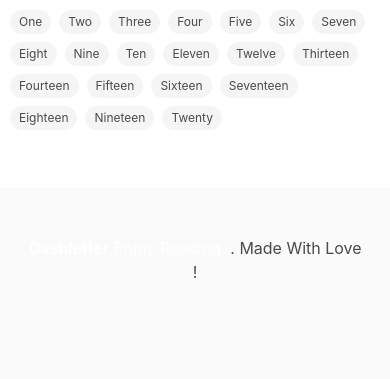
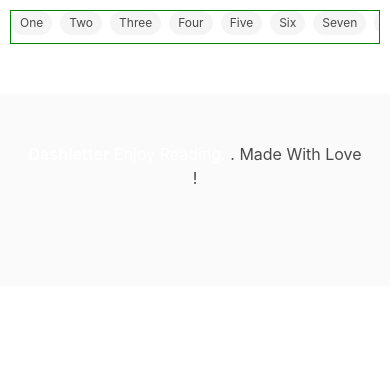
Before and after one commit to VisheshKumarDubey/thedashletter, a PHP site: page /pages/home.html in a window 390 px wide. Shown: the part 52-431 px from the top of the page. Run offline with PHP 8.4, Linux system fonts and the light colour scheme; some libraries are stand-ins or nearby versions.

```diff
--- a/pages/home.html
+++ b/pages/home.html
@@ -12,8 +12,6 @@
     <link rel="stylesheet" href="../styles/home.css">
     <script defer src="https://use.fontawesome.com/releases/v5.0.7/js/all.js"></script>
     <script defer src="https://use.fontawesome.com/releases/v5.3.1/js/all.js"></script>
-    <!-- <script type="module" src="../index.js"></script> -->
-    <!-- <link rel="stylesheet" href="../debugger.css"> -->
     <script type="text/javascript" src="../scripts/scripts.js"></script>
     <script type="module" src="../scripts/home.js"></script>
 </head>
@@ -66,7 +64,7 @@
         </div>
         </div>
     </nav>
-    <div class=" tag-contain container is-desktop">
+    <div class="tag-contain">
         <div class="tags">
             <span class="tag is-rounded">One</span>
             <span class="tag is-rounded">Two</span>
--- a/scripts/home.js
+++ b/scripts/home.js
@@ -4,7 +4,7 @@ let data = ""
 const section = document.createElement('section');
 section.setAttribute('class', 'section');
 const container = document.createElement('div')
-container.setAttribute('class', 'container')
+container.setAttribute('class', 'container is-fluid')
 let movie;
 //app.appendChild(logo)
 app.appendChild(section);
--- a/styles/home.css
+++ b/styles/home.css
@@ -37,3 +37,14 @@
     padding: 0px;
     margin: 0px;
 }
+@media (max-width: 450px) {
+    .tags{
+        border: 1px solid green;
+        display: flex;
+        flex-wrap: nowrap;
+        overflow-x: auto;
+    }
+    .tag{
+        flex: 0 0 auto;
+    }
+  }
```
